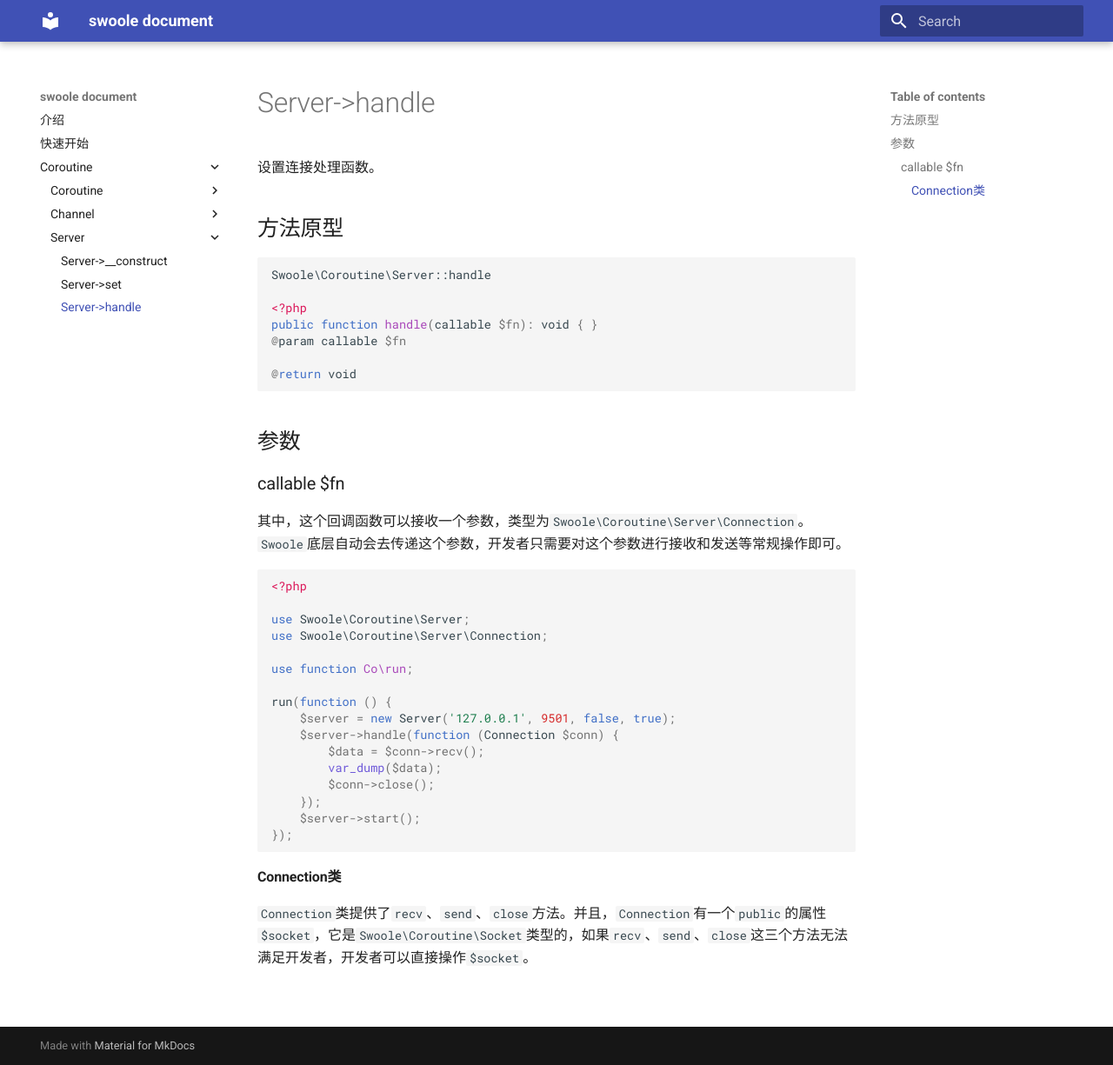
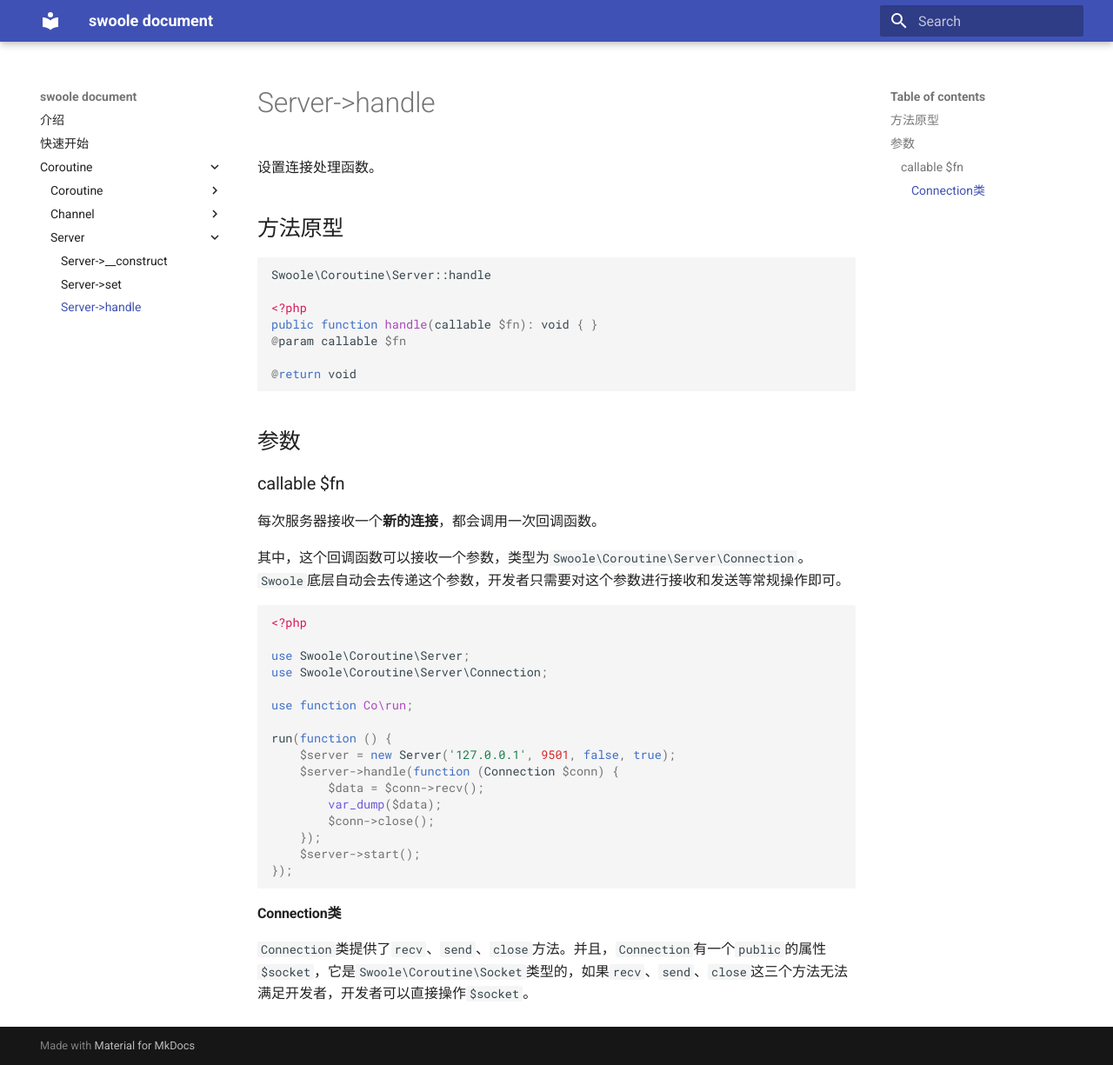
Before and after one commit to swooleo/docs, an MkDocs documentation site: the page built from docs/coroutine/server/handle.md, in a window 1280 px wide and 1225 px high. Shown: the whole window at 87% size. Built offline with MkDocs 1.6.1 and Material for MkDocs 9.7.7, drawn with Linux system fonts in a browser that asks for light colours.

Commit message:
更新coroutine/server->handle

```diff
--- a/docs/coroutine/server/handle.md
+++ b/docs/coroutine/server/handle.md
@@ -17,6 +17,8 @@
 ## 参数
 
 ### callable $fn
+
+每次服务器接收一个**新的连接**，都会调用一次回调函数。
 
 其中，这个回调函数可以接收一个参数，类型为`Swoole\Coroutine\Server\Connection`。`Swoole`底层自动会去传递这个参数，开发者只需要对这个参数进行接收和发送等常规操作即可。
 
```
